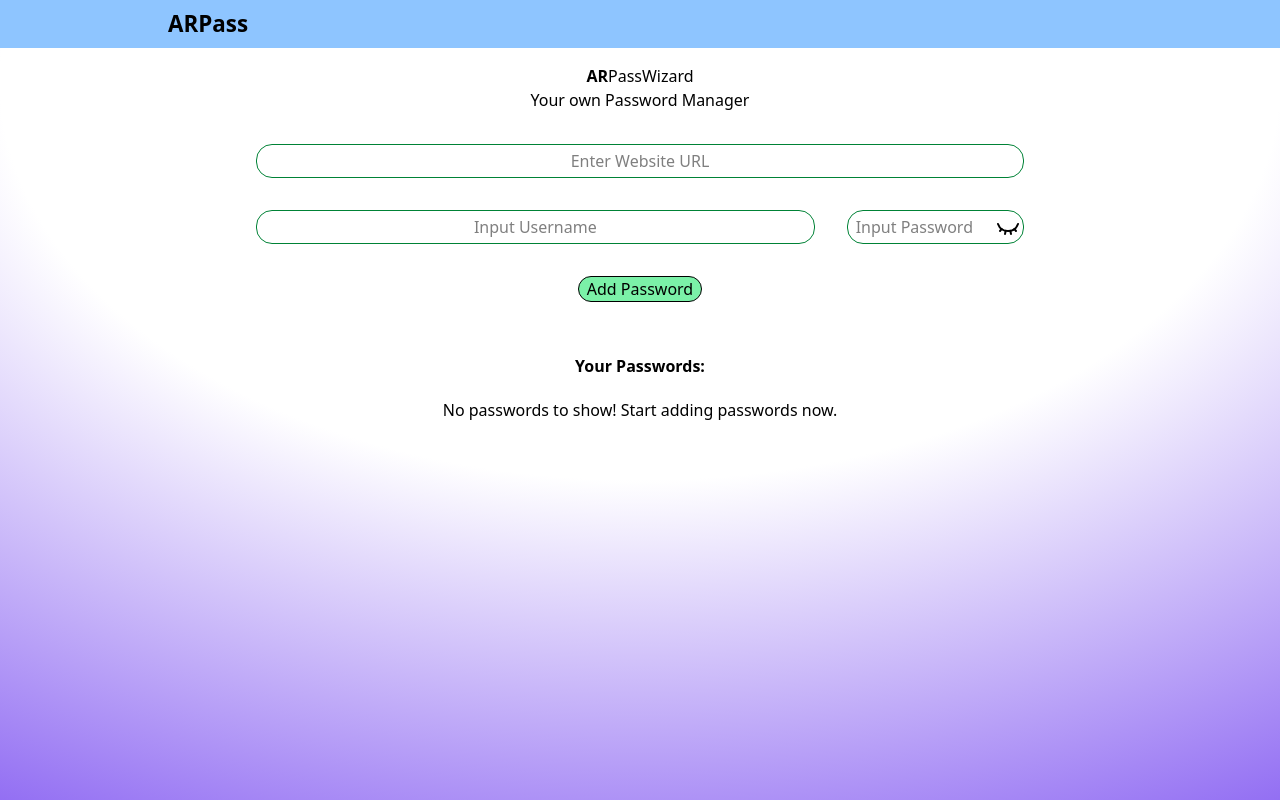
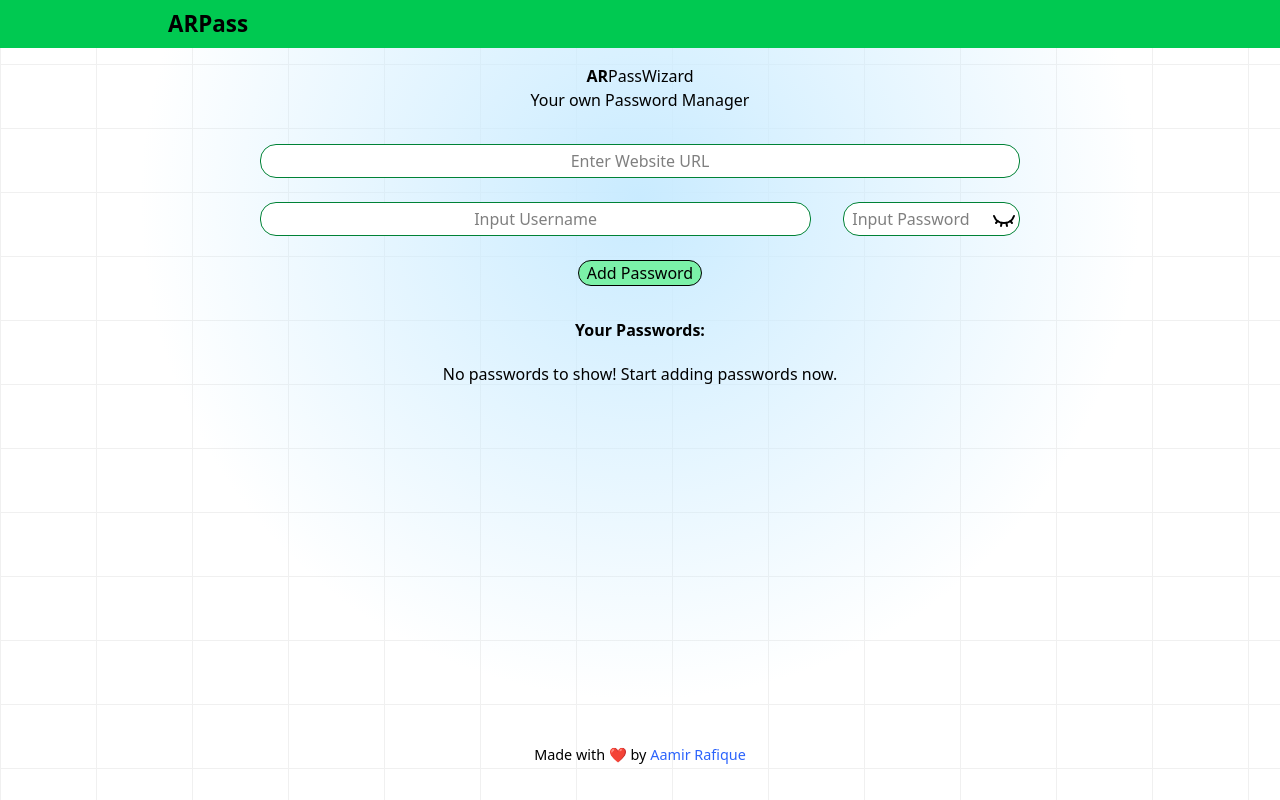
Before and after one commit to Aamir-Rafique/ar-passwizard-react-localStorage, a React (Vite) app: page / in a window 1280 px wide. Built offline with nearby package versions, Linux system fonts and the light colour scheme; some icons are missing.

Commit message:
UI Improvements + Form creation
Added footer, updated App.jsx for height div, navbar color updated, Manager.jsx --> Created Form tag enclosing all inputs and add password button to allow enter key to save details.

```diff
--- a/src/App.jsx
+++ b/src/App.jsx
@@ -1,12 +1,17 @@
 import Navbar from "./components/Navbar"
 import Manager from "./components/Manager"
+import Footer from "./components/Footer"
 
 function App() {
 
   return (
     <>
+
       <Navbar />
-      <Manager />
+      <div className="min-h-[87vh]">  {/* to keep the footer at bottom*/}
+        <Manager />
+      </div>
+      <Footer />
     </>
   )
 }
--- /dev/null
+++ b/src/components/Footer.jsx
@@ -0,0 +1,13 @@
+import React from 'react'
+
+const Footer = () => {
+    return (
+        <footer className=" w-full text-[0.76rem] lg:text-[0.9rem] text-center relative bottom-0 pb-3   text-black">
+            <p className=''>Made with ❤️ by <a href="https://github.com/Aamir-Rafique" target="_blank" rel="noopener"
+                className="text-[#2b63fc] hover:underline hover:text-blue-800">Aamir Rafique</a>
+            </p>
+        </footer>
+    )
+}
+
+export default Footer
--- a/src/components/Manager.jsx
+++ b/src/components/Manager.jsx
@@ -33,7 +33,8 @@ const Manager = () => {
         // setForm(e.target.value); cannot use this, because it is for a single variable state, but we have an a state object with multiple items..
     }
 
-    const savePassword = () => {
+    const savePassword = (e) => {
+        e.preventDefault();
         setPasswordArray([...passwordArray, form]);
         localStorage.setItem("passwords", JSON.stringify([...passwordArray, form]));  //save site, username and password in localStorage.
         console.log([...passwordArray, form]);
@@ -42,29 +43,31 @@ const Manager = () => {
 
     return (
         <>
-            <div className="absolute inset-0 -z-10 h-full w-full bg-white [background:radial-gradient(125%_125%_at_50%_10%,#fff_40%,#63e_100%)]"></div>
+            <div class="absolute inset-0 -z-10 h-full w-full bg-white bg-[linear-gradient(to_right,#f0f0f0_1px,transparent_1px),linear-gradient(to_bottom,#f0f0f0_1px,transparent_1px)] bg-[size:6rem_4rem]"><div class="absolute bottom-0 left-0 right-0 top-0 bg-[radial-gradient(circle_500px_at_50%_200px,#C9EBFF,transparent)]"></div></div>
 
-            <div className=' mx-60 flex  flex-col justify-center items-center gap-8 p-4' >
+            <div className=' mx-60 flex  flex-col justify-center items-center gap-7 p-4 ' >
                 <div className='text-center'>
                     <h1><span className='font-bold'>AR</span>PassWizard</h1>
                     <p>Your own Password Manager</p>
                 </div>
-                <input value={form.site} onChange={handleChange} type="text" placeholder='Enter Website URL' className='w-full rounded-2xl border text-center pt-1 pb-1 border-green-700  focus:ring-1 ring-green-400  duration-200 outline-none ' name="site" id="" />
+                <form action="" onSubmit={savePassword} className=' w-full flex  flex-col  items-center gap-6 p-1'>
+                    <input value={form.site} onChange={handleChange} type="text" placeholder='Enter Website URL' className='w-full rounded-2xl border text-center pt-1 pb-1 border-green-700  focus:ring-1 ring-green-400  duration-200 outline-none bg-white  ' name="site" id="" />
                     <div className='w-full flex gap-8 ' >
-                    <input value={form.username} onChange={handleChange} type="text" placeholder='Input Username' className='p-1 w-full rounded-2xl border border-green-700  focus:ring-1 ring-green-400  duration-200 outline-none text-center' name="username" id="" />
+                        <input value={form.username} onChange={handleChange} type="text" placeholder='Input Username' className='p-1 w-full rounded-2xl border border-green-700  focus:ring-1 ring-green-400  bg-white duration-200 outline-none text-center' name="username" id="" />
 
                         <div className='relative '>
-                        <input value={form.password} onChange={handleChange} type="text" placeholder='Input Password' className='p-1 w-full border-green-700  focus:ring-1 ring-green-400  duration-200 outline-none   rounded-2xl border pl-2' name="password" id="" />
+                            <input value={form.password} onChange={handleChange} type="text" placeholder='Input Password' className='p-1 w-full border-green-700  focus:ring-1 ring-green-400 bg-white  duration-200 outline-none   rounded-2xl border pl-2' name="password" id="" />
                             <span className='absolute right-1 top-1.5 cursor-pointer' title={passwordEye === EyeClosed ? 'Show Password' : 'Hide Password'} onClick={showPassword} >
                                 {React.createElement(passwordEye)}
                             </span>
                         </div>
                     </div>
-                <button onClick={savePassword} className='flex justify-center items-center border rounded-2xl px-2 bg-green-300 cursor-pointer'><lord-icon
+                    <button type='submit' className='flex justify-center items-center border rounded-2xl px-2 bg-green-300 cursor-pointer'><lord-icon
                         src="https://cdn.lordicon.com/sbnjyzil.json"
                         trigger="hover"
                         stroke="bold"></lord-icon>Add Password</button>
-                <div className='flex flex-col items-center w-full gap-5 mt-5 '>
+                </form>
+                <div className='flex flex-col items-center w-full gap-5  mb-5'>
                     <h2 className='font-bold'>Your Passwords:</h2>
                     {passwordArray.length === 0 ? <div>No passwords to show! Start adding passwords now.</div>
                         :
@@ -86,7 +89,6 @@ const Manager = () => {
                                 ))}
                             </tbody>
                         </table>}
-
                 </div>
             </div>
         </>
--- a/src/components/Navbar.jsx
+++ b/src/components/Navbar.jsx
@@ -2,11 +2,11 @@ import React from 'react'
 
 const Navbar = () => {
     return (
-        <nav className='bg-blue-300'>
+        <nav className='bg-green-500'>
             <div className=' h-12 px-2 flex justify-between mx-40 items-center'>
                 <div className='font-bold text-[1.4rem]'>ARPass</div>
                 <ul className='flex gap-7'>
-                    <li><a href="#" target='_blank' rel='noopner'><lord-icon src="https://cdn.lordicon.com/jeuxydnh.json" trigger="hover" stroke="bold"></lord-icon></a></li>
+                    <li><a href="#"  rel='noopner'><lord-icon src="https://cdn.lordicon.com/jeuxydnh.json" trigger="hover" stroke="bold"></lord-icon></a></li>
                     <li><a href="https://github.com/Aamir-Rafique" target='_blank' rel='noopner'><lord-icon src="https://cdn.lordicon.com/jjxzcivr.json" stroke="bold" trigger="hover"></lord-icon></a></li>
                 </ul>
             </div>
```
Lines whose indentation alone changed are shown as unchanged.
